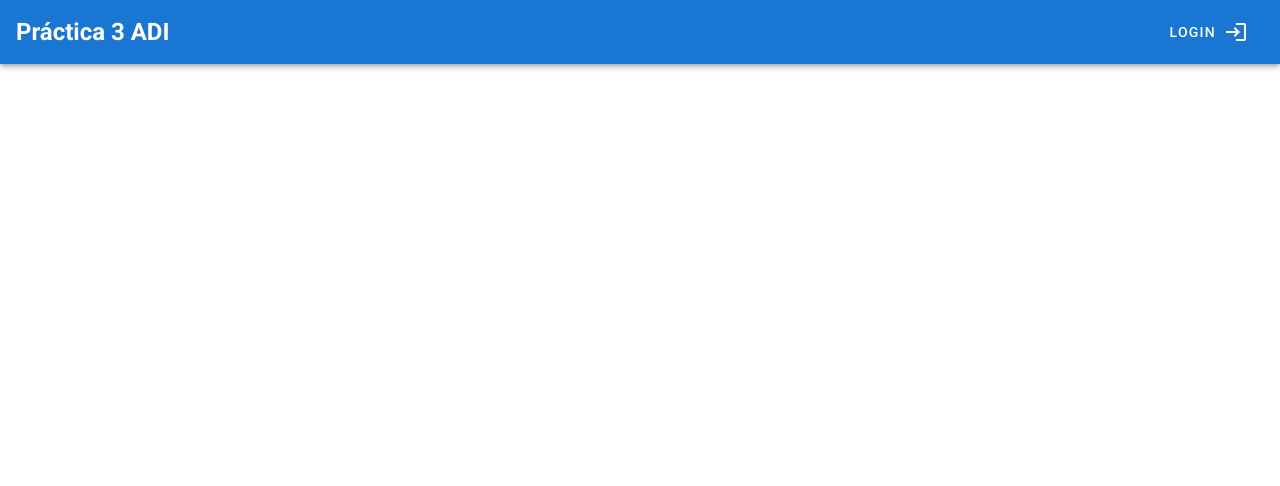
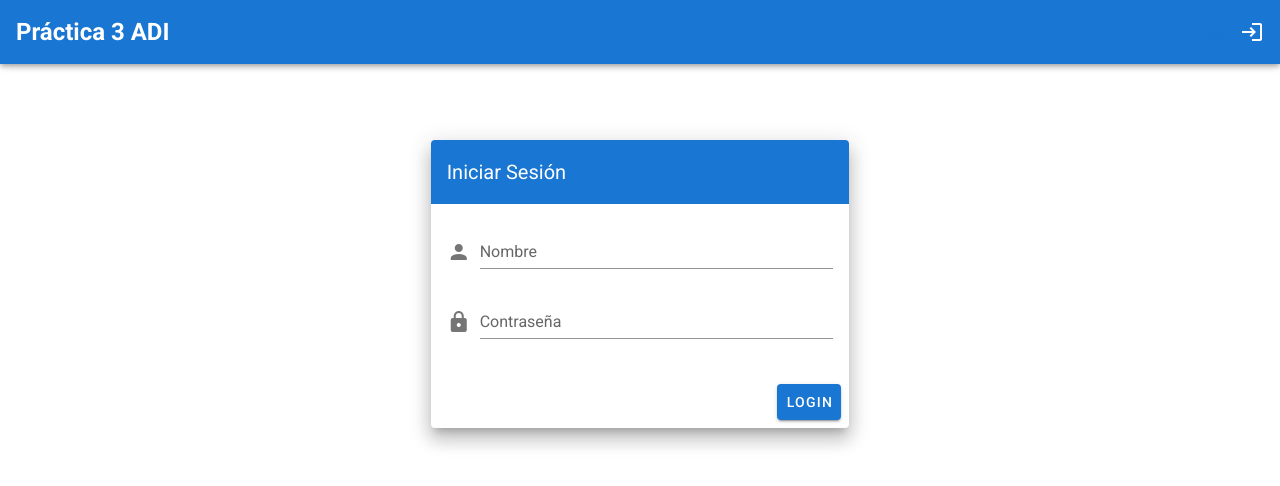
Before and after one commit to ecb34/practica3-ADI, a Vue app in the folder frontend/: page /login in a window 1280 px wide. Shown: the top 486 px of the page. Built offline with nearby package versions, Linux system fonts and the light colour scheme; what vue-toasted would draw is missing.

Commit message:
añadido login

```diff
--- a/frontend/package.json
+++ b/frontend/package.json
@@ -10,6 +10,7 @@
   "dependencies": {
     "axios": "^0.19.0",
     "core-js": "^3.3.2",
+    "vee-validate": "^3.1.1",
     "vue": "^2.6.10",
     "vue-router": "^3.1.3",
     "vue-toasted": "^1.1.27",
@@ -38,7 +39,9 @@
       "plugin:vue/essential",
       "eslint:recommended"
     ],
-    "rules": {},
+    "rules": {
+      "no-console": "off"
+    },
     "parserOptions": {
       "parser": "babel-eslint"
     }
--- a/frontend/src/App.vue
+++ b/frontend/src/App.vue
@@ -9,14 +9,10 @@
         <h2>Práctica 3 ADI</h2>
       </div>
       <v-spacer></v-spacer>
-      <v-btn
-        href=""
-        target="_blank"
-        text
-      >
-        <span class="mr-2">Login</span>
+      <router-link to="/login">
+        <span class="mr-2 text--white">Login</span>
         <v-icon>mdi-login</v-icon>
-      </v-btn>
+      </router-link>
     </v-app-bar>
 
     <v-content>
--- /dev/null
+++ b/frontend/src/components/Login.vue
@@ -0,0 +1,82 @@
+<template>
+    <v-content>
+      <v-container
+        fluid
+        fill-height
+      >
+        <v-layout
+          align-center
+          justify-center
+        >
+          <v-flex
+            xs12
+            sm8
+            md4
+          >
+            <v-card class="elevation-12">
+              <v-toolbar
+                color="primary"
+                dark
+                flat
+              >
+                <v-toolbar-title>Iniciar Sesión</v-toolbar-title>
+
+              </v-toolbar>
+              <v-card-text>
+                <v-form>
+                  <v-text-field
+                    label="Nombre"
+                    name="Nombre"
+                    v-model="credentials.nombre"
+                    prepend-icon="mdi-account"
+                    type="text"
+                  ></v-text-field>
+
+                  <v-text-field
+                    label="Contraseña"
+                    name="contraseña"
+                    v-model="credentials.password"
+                    prepend-icon="mdi-lock"
+                    type="password"
+                  ></v-text-field>
+                </v-form>
+              </v-card-text>
+              <v-card-actions>
+                <v-spacer></v-spacer>
+                <v-btn color="primary" @click="submit">Login</v-btn>
+              </v-card-actions>
+            </v-card>
+          </v-flex>
+        </v-layout>
+      </v-container>
+    </v-content>
+</template>
+
+<script>
+export default {
+    data: ()=> ({
+        credentials: {
+            nombre: '',
+            password: ''
+        },
+        errorValidacion: false
+    }),
+    methods: {
+        submit(){
+            this.$store.dispatch('authenticate', this.credentials).then(()=>{
+            this.$router.push('/publicaciones')
+            }).catch(()=>{//TODO show error messages
+                this.$toasted.show("Error de credenciales", {
+                    theme: "toasted-primary",
+                    position: "top-center",
+                    duration : 2000
+                });
+            })
+        }
+    }
+}
+</script>
+
+<style>
+
+</style>
--- a/frontend/src/components/Publicaciones.vue
+++ b/frontend/src/components/Publicaciones.vue
@@ -144,7 +144,7 @@
         }, 300)
       },
       save () {//guardar nuevo objeto o el objeto editado
-        if (this.editedIndex > -1) {//TODO poner el index segun la base de datos
+        if (this.editedIndex > -1) {
           axios.put('/api/publicaciones/'+ this.editedItem.id, {
             titulo: this.editedItem.titulo,
             contenido: this.editedItem.contenido
--- a/frontend/src/main.js
+++ b/frontend/src/main.js
@@ -16,7 +16,7 @@ new Vue({
   vuetify,
   store,
   mounted(){
-    axios.interceptors.request.use(async config => {//TODO verificar
+    axios.interceptors.request.use(async config => {//TODO verificar que va bien
       const token = store.getters.getToken;
       if (token) {
         config.headers.Authorization = token;
--- a/frontend/src/router.js
+++ b/frontend/src/router.js
@@ -2,6 +2,7 @@ import Vue from 'vue';
 import Router from 'vue-router';
 import Publicaciones from './components/Publicaciones'
 import Home from './components/Home'
+import Login from './components/Login'
 
 Vue.use(Router);
 
@@ -17,6 +18,11 @@ export default new Router({
             path: '/',
             name: 'Home',
             component: Home
+        },
+        {
+            path: '/login',
+            name: 'Login',
+            component: Login
         }
     ]
 });
--- a/frontend/src/store/index.js
+++ b/frontend/src/store/index.js
@@ -8,7 +8,7 @@ Vue.use(Vuex)
 export default new Vuex.Store({
 
     state: {
-        token : localStorage.getItem('token') || null
+        token : null
 
     },
     //Getters are function which consult the variables of the state.
@@ -30,14 +30,13 @@ export default new Vuex.Store({
 
     //Actions are asynchronous operations which can modify the application's state or call the mutations, they're normally used for axios requests.
     actions: {
-        Authenticate(context, credentials){
+        authenticate(context, credentials){
             return new Promise((resolve,reject) =>{
                 axios.post('/api/login', {
                     nombre: credentials.nombre,
                     password: credentials.password
                 }).then(response =>{
                     var token = response.data.token
-                    localStorage.setItem('token', token)
                     context.commit('setToken', token)
                     resolve(true)
                 }).catch(error =>{
```
Also changed, not shown: 1 other file (tests, documents, lock files or other folders).
